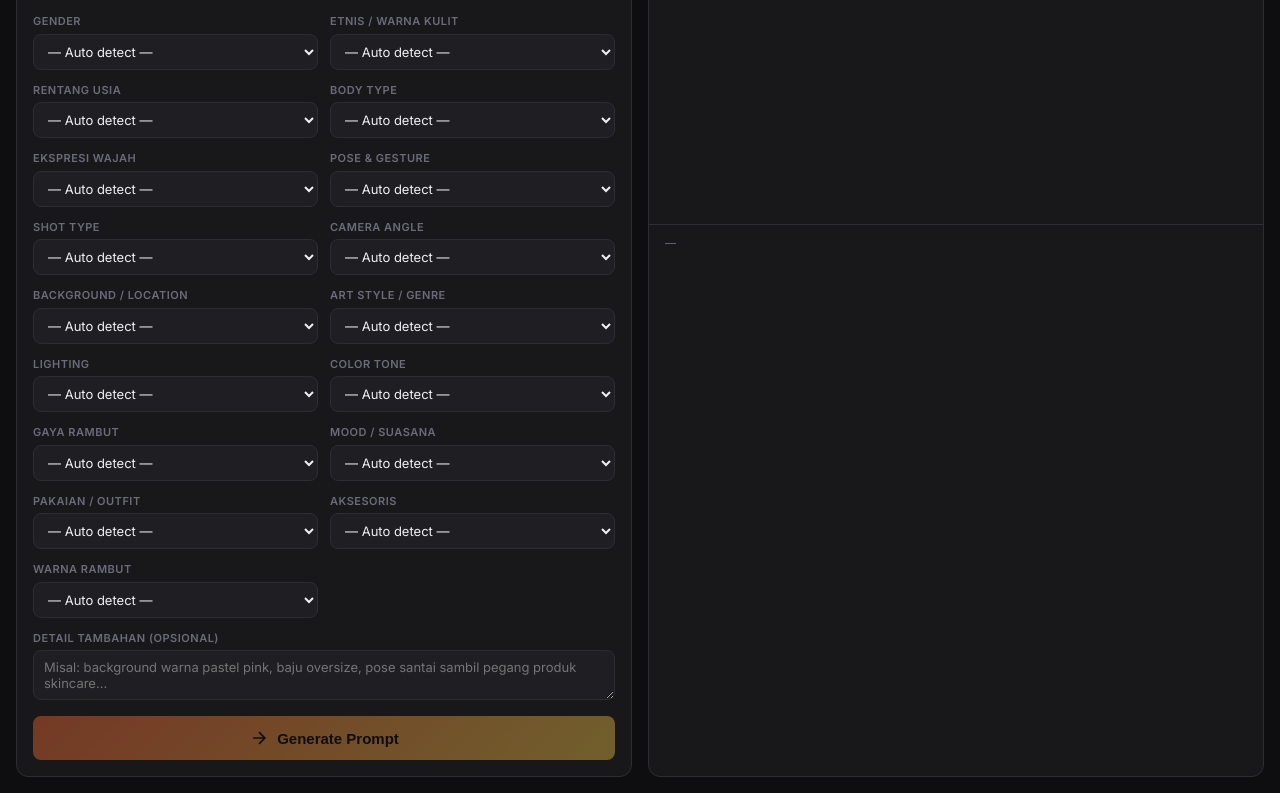
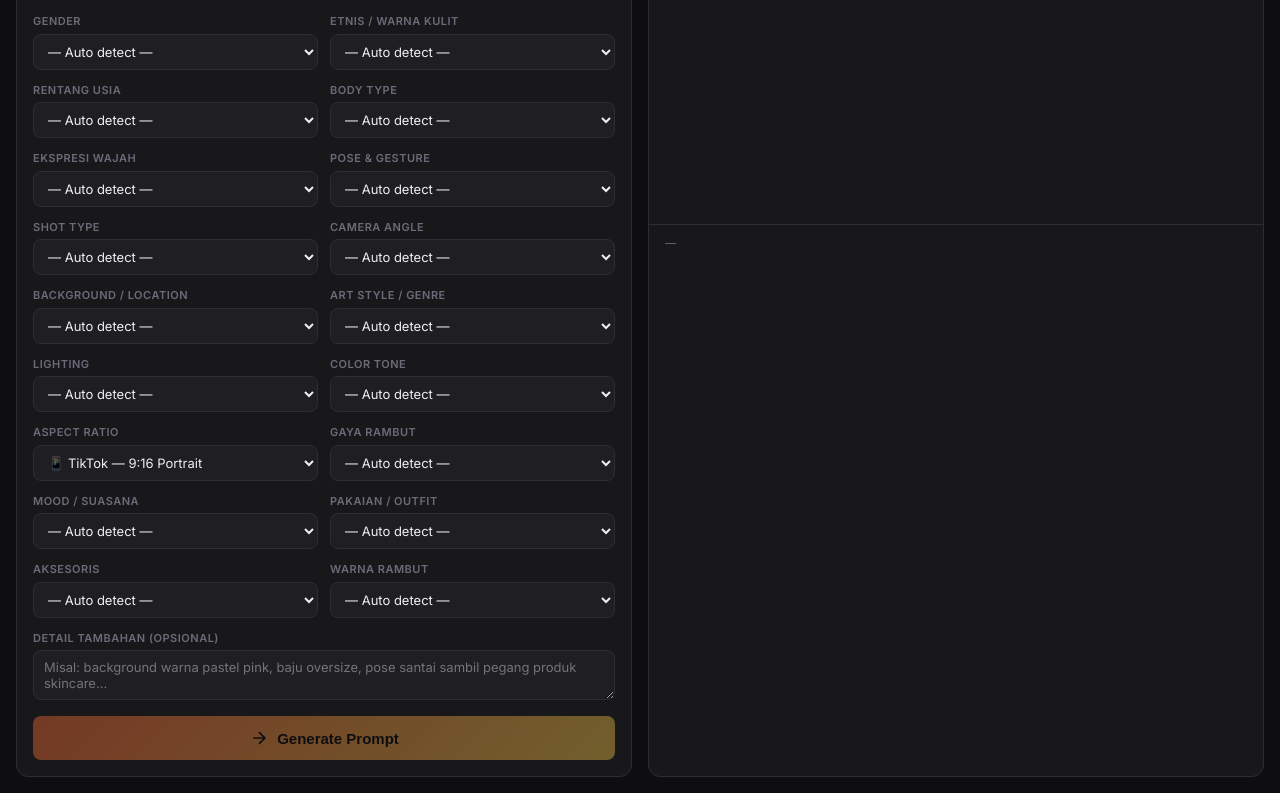
Before and after one commit to mryan97-web/tiktok-affiliate-prompt, a website: page public/index.html in a window 1280 px wide. Shown: the part 578-1371 px from the top of the page. Drawn offline with Linux system fonts and the light colour scheme; no server answers.

Commit message:
Feat: add Aspect Ratio dropdown default 9:16 TikTok portrait

```diff
--- a/api/generate.js
+++ b/api/generate.js
@@ -53,6 +53,7 @@ ${customParams}
 - Ukuran prompt minimal 150 kata
 - Untuk gender, ekspresi, pose, shot type, camera angle, background, art style, lighting — ikuti pilihan user jika ada
 - Untuk Color Tone — utamakan pilihan user (Warm/Cool/Neutral/dll), deskripsikan dominasi warna
+- Untuk Aspect Ratio — UTAMAKAN pilihan user. Default untuk TikTok: **9:16 Portrait**. Deskripsikan framing/orientasi dalam prompt utama (contoh: "vertical 9:16 portrait shot", "landscape 16:9 wide shot")
 - Output dalam format JSON terstruktur`;
 
     // Build parts array — main image always
@@ -147,6 +148,7 @@ function buildCustomParams(options) {
   if (options.artStyle) parts.push(`- Art Style: ${options.artStyle}`);
   if (options.lighting) parts.push(`- Lighting: ${options.lighting}`);
   if (options.colorTone) parts.push(`- Color Tone: ${options.colorTone}`);
+  if (options.aspectRatio) parts.push(`- Aspect Ratio / Orientasi: ${options.aspectRatio}`);
   if (options.hairStyle) parts.push(`- Gaya Rambut: ${options.hairStyle}`);
   if (options.clothing) parts.push(`- Pakaian: ${options.clothing}`);
   if (options.accessories) parts.push(`- Aksesoris: ${options.accessories}`);
--- a/public/app.js
+++ b/public/app.js
@@ -176,7 +176,7 @@ function getOptions() {
   const selectors = [
     'gender', 'ethnicity', 'age', 'bodyType', 'expression', 'pose',
     'shotType', 'cameraAngle', 'background', 'artStyle', 'lighting',
-    'colorTone', 'hairStyle', 'mood', 'clothing', 'accessories', 'hairColor'
+    'colorTone', 'aspectRatio', 'hairStyle', 'mood', 'clothing', 'accessories', 'hairColor'
   ];
   const options = {};
   selectors.forEach(id => {
--- a/public/index.html
+++ b/public/index.html
@@ -399,6 +399,18 @@
             </div>
 
             <div class="control-group">
+              <label>Aspect Ratio</label>
+              <select id="aspectRatio">
+                <option value="Portrait 9:16" selected>📱 TikTok — 9:16 Portrait</option>
+                <option value="Portrait 3:4">📱 Story — 3:4 Portrait</option>
+                <option value="Portrait 4:5">📱 IG Portrait — 4:5</option>
+                <option value="Square 1:1">📐 Square — 1:1 (IG Feed)</option>
+                <option value="Landscape 16:9">🖥️ Landscape — 16:9</option>
+                <option value="Landscape 4:3">🖥️ Classic — 4:3</option>
+                <option value="Landscape 2.35:1">🎬 Cinematic — 2.35:1</option>
+              </select>
+            </div>
+            <div class="control-group">
               <label>Gaya Rambut</label>
               <select id="hairStyle">
                 <option value="">— Auto detect —</option>
```
